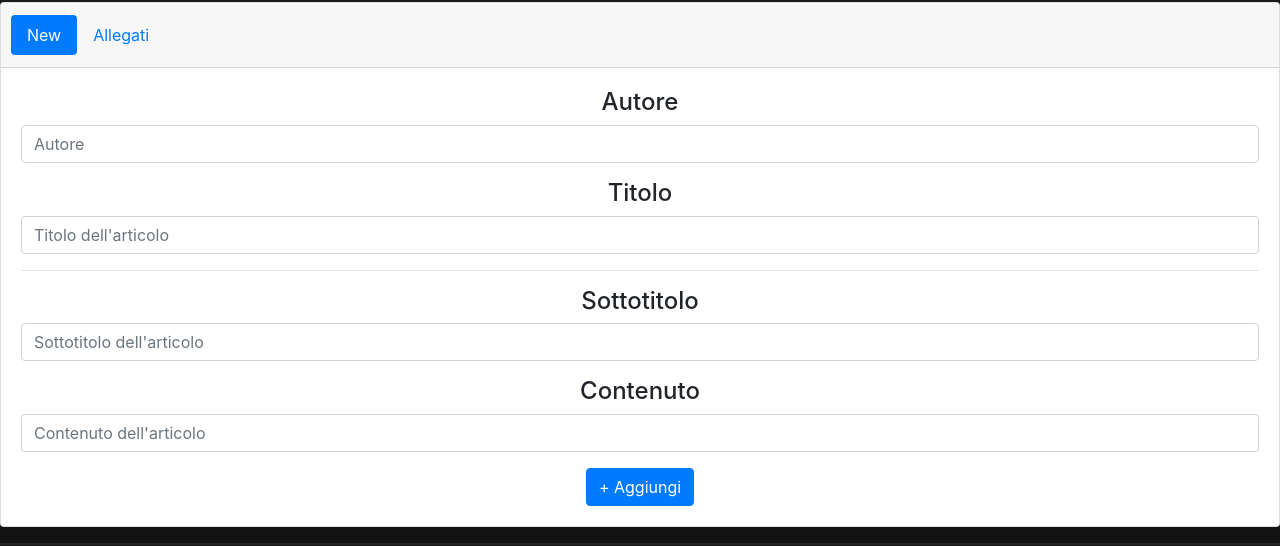
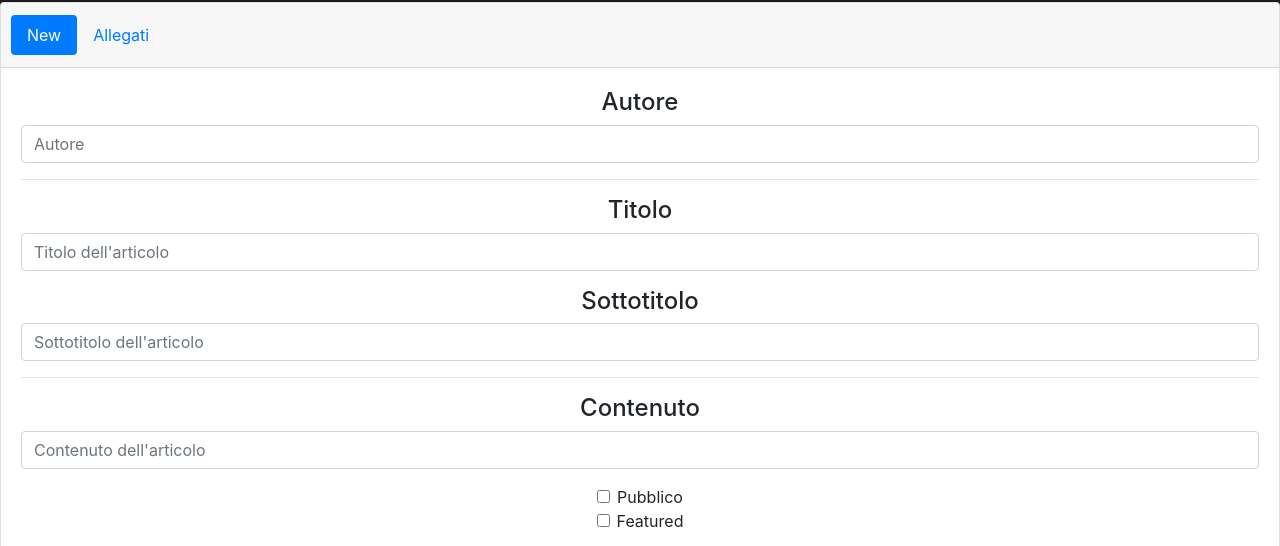
Before and after one commit to doublepair/team5-CMS, a website: page public/article-creator.html in a window 1280 px wide. Shown: the part 54-600 px from the top of the page. Drawn offline with nearby package versions, Linux system fonts and the light colour scheme; no server answers.

Commit message:
article-creator

```diff
--- a/public/article-creator.html
+++ b/public/article-creator.html
@@ -105,11 +105,14 @@
         <div class="card-body">
 
 
+
+
             <h4><div class="form-group" id="input-new-article-author">
                 <label for="inputNewAuthor">Autore</label>
                 <input type="text" class="form-control" id="inputNewAuthor" aria-describedby="authorHelp" placeholder="Autore">
                 <!-- per il testo mutato sotto, comodo<small id="emailHelp" class="form-text text-muted"></small>-->
             </div></h4>
+            <hr>
 
             <h4><div class="form-group" id="input-new-article-title">
                 <label for="inputNewTitle">Titolo</label>
@@ -117,7 +120,6 @@
                 <!-- per il testo mutato sotto, comodo<small id="emailHelp" class="form-text text-muted"></small>-->
             </div></h4>
 
-            <hr>
 
             <h4><div class="form-group" id="input-new-article-subtitle">
                 <label for="inputNewSubtitle">Sottotitolo</label>
@@ -125,6 +127,7 @@
                 <!-- per il testo mutato sotto, comodo<small id="emailHelp" class="form-text text-muted"></small>-->
             </div></h4>
 
+            <hr>
 
             <!--prova ad aggiungere la possibilità di scrivere testo in grassetto, italic ecc-->
             <h4><div class="form-group" id="input-new-article-body">
@@ -133,6 +136,20 @@
                 <!-- per il testo mutato sotto, comodo<small id="emailHelp" class="form-text text-muted"></small>-->
             </div></h4>
 
+
+            <div class="form-check">
+                <input class="form-check-input" type="checkbox" value="" id="publicCheck">
+                <label class="form-check-label" for="publicCheck">
+                  Pubblico
+                </label>
+              </div>
+
+              <div class="form-check">
+                <input class="form-check-input" type="checkbox" value="" id="publicCheck">
+                <label class="form-check-label" for="publicCheck">
+                  Featured
+                </label>
+              </div>
 
 
 
```
Also changed, not shown: public/articles.html (+1 -1 lines), public/comments.html (+1 -1 lines), public/index.html (+4 -42 lines).
